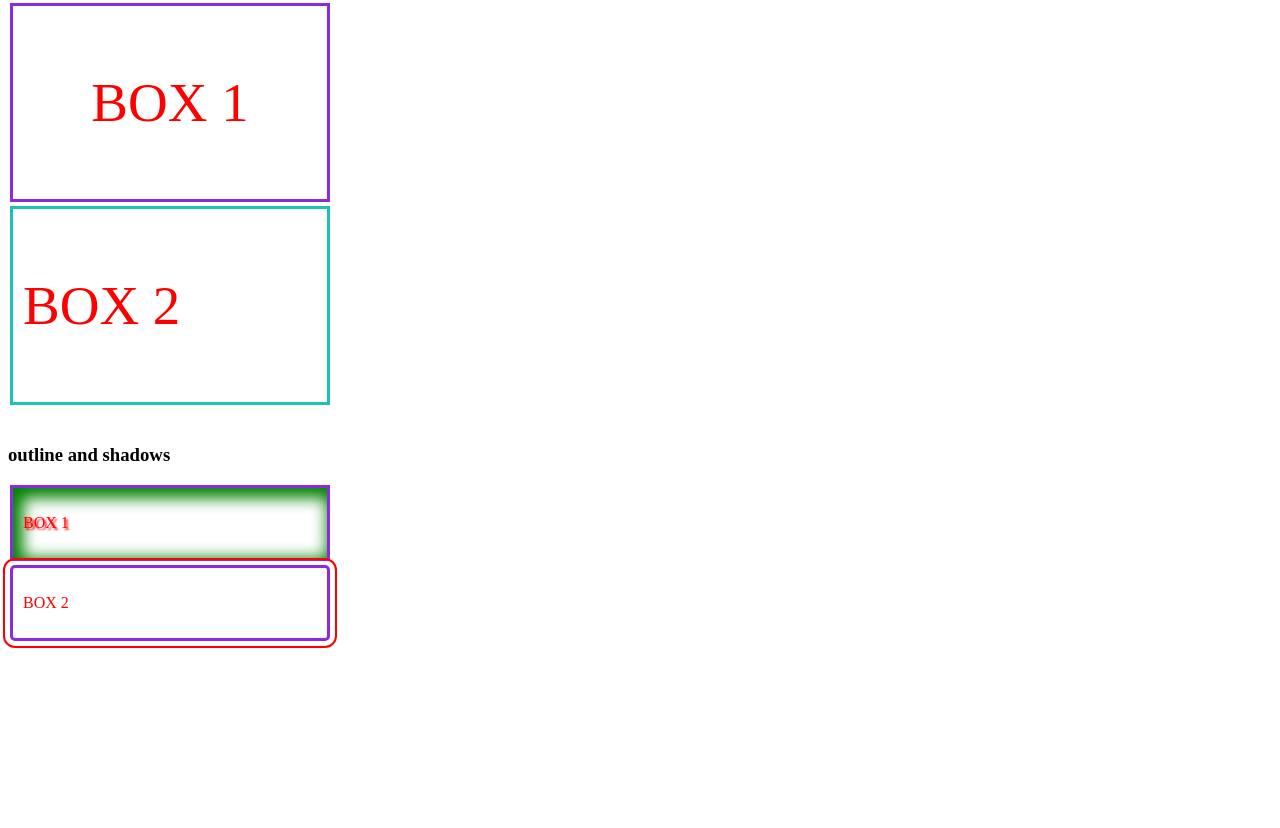
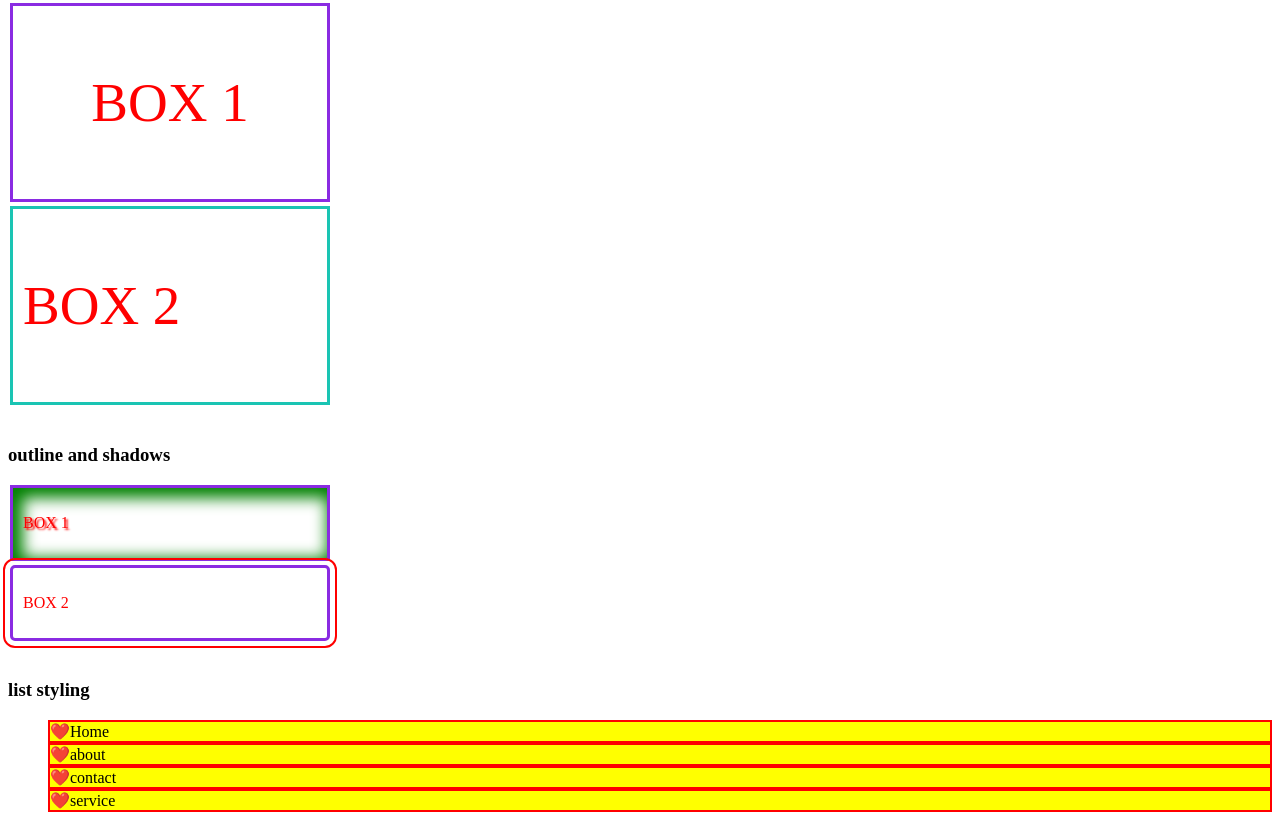
Before and after one commit to Jain-Pranjal/webd-practice, a plain HTML site: page second.html in a window 1280 px wide. Shown: the part 672-1500 px from the top of the page. Before the commit the page ends 1323 px from the top, so only its background shows below. Drawn offline with Linux system fonts and the light colour scheme.

Commit message:
list styling

```diff
--- a/second.css
+++ b/second.css
@@ -178,3 +178,19 @@ visibility hidden will reserved the space of the element and hide the element fr
 
 /* outline is not a part of the box modal but border is
 moreover outline is outside and border is inside */
+
+
+nav>ul>li{
+    /* list-style: none;  */
+    /*it will remove the markers from the list */
+    background-color: yellow;
+    list-style-position: inside;
+    /* basiclaly it will put the marker inside the list  */
+    border: 2px solid red;
+    list-style-type: "💃";
+
+
+    /* we can write all thing in one line  */
+    list-style: disc inside;
+    list-style-type: "❤️";
+}
--- a/second.html
+++ b/second.html
@@ -78,7 +78,18 @@ then the margin will automaticlly be apply to the div from left and right direct
 
 
 
+<br><br>
+<h3>list styling </h3>
+<nav>
+    <ul>
+        <li>Home</li>
+        <li>about</li>
+        <li>contact</li>
+        <li>service</li>
+    </ul>
+</nav>
 
+<!-- list item is comprise of a marker and item  -->
 
 
 
```
